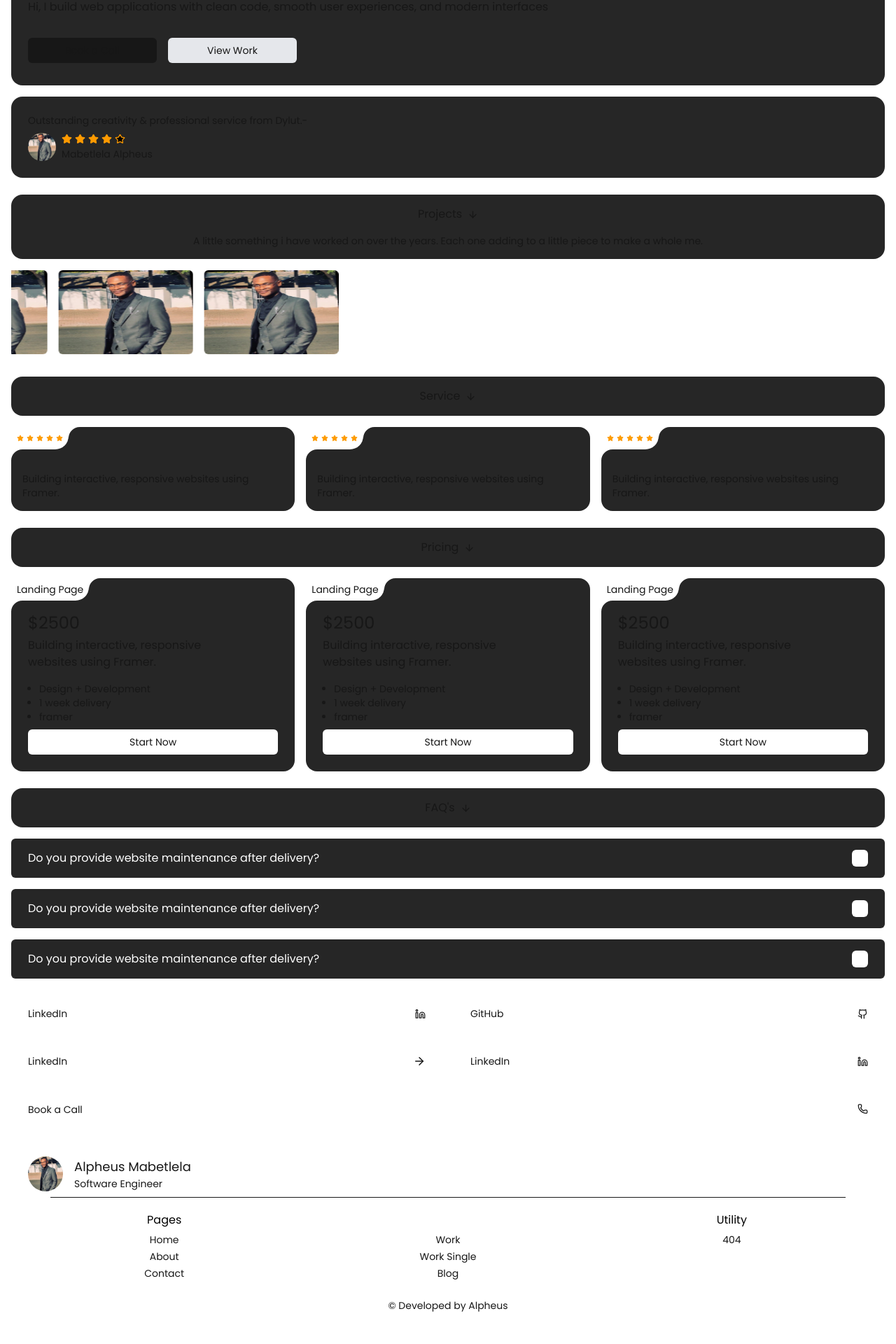
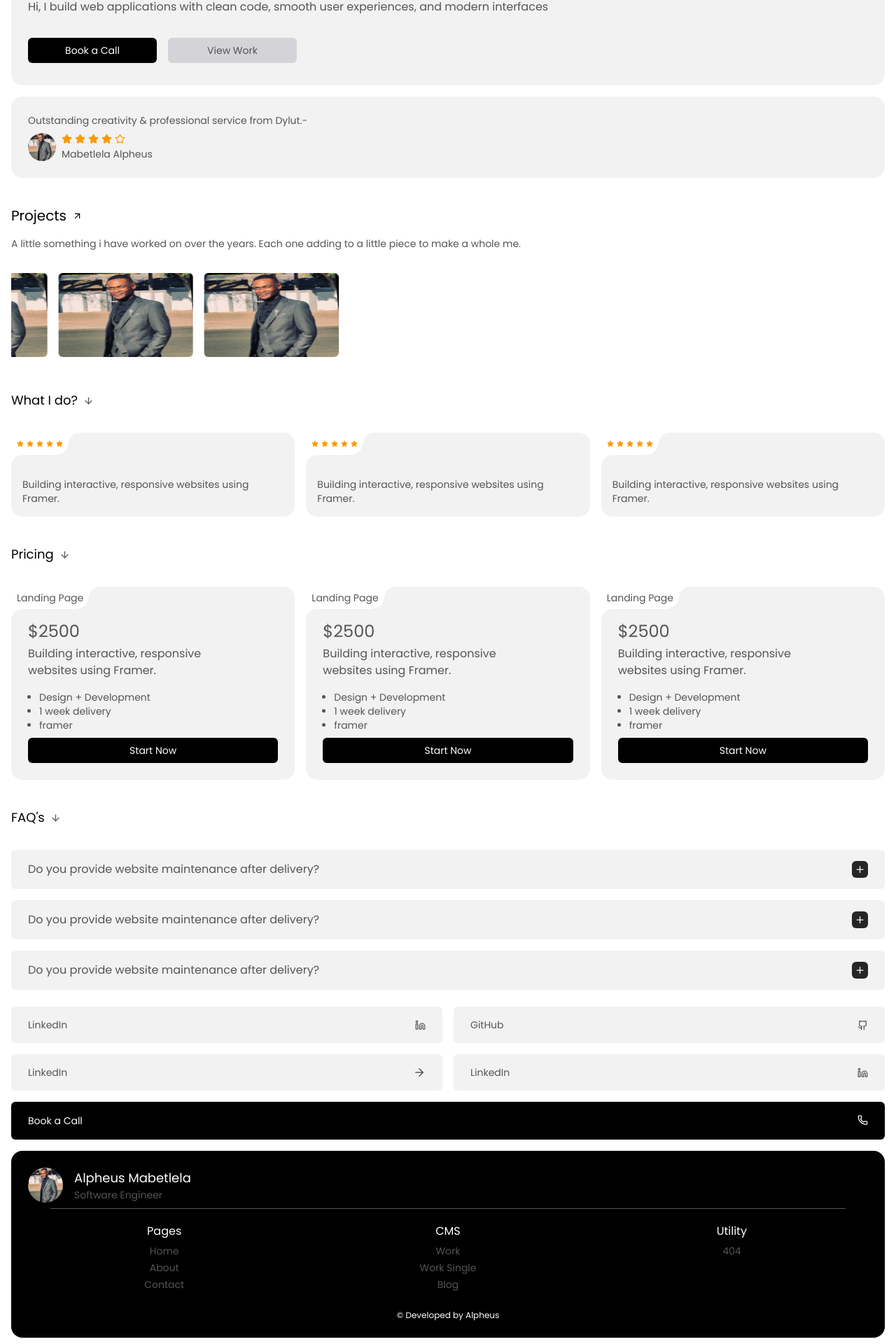
Before and after one commit to theCalculatar/v2.portfolio, a Next.js app: page / in a window 1280 px wide. Shown: the part 316-2236 px from the top of the page at 70% size. Built offline with nearby package versions, Linux system fonts and the light colour scheme.

Commit message:
fix dark mode for current ui, enhance UI

```diff
--- a/src/app/globals.css
+++ b/src/app/globals.css
@@ -3,24 +3,41 @@
 :root {
   --background: #ffffff;
   --foreground: #171717;
+  --card-background: #f2f2f2;
+  --font-primary: #000000;
+  --font-secondary: #555;
 }
 
 @theme inline {
   --color-background: var(--background);
   --color-foreground: var(--foreground);
+  --color-card-background: var(--card-background);
   --font-sans: var(--font-geist-sans);
   --font-mono: var(--font-geist-mono);
+  --font-primary: var(--font-primary);
+  --font-secondary: var(--font-secondary);
 }
 
 @media (prefers-color-scheme: dark) {
   :root {
     --background: #0a0a0a;
     --foreground: #ededed;
+    --card-background: var(--color-neutral-800);
+    --font-primary: #ffffff;
+    --font-secondary: var(--color-gray-200);
   }
 }
 
 body {
   background: var(--background);
-  color: var(--foreground);
+  color: var(--font-secondary);
   font-family: "Poppins", Helvetica, sans-serif;
 }
+
+h1,
+h2,
+h3,
+h4,
+h5 {
+  color: var(--font-primary);
+}
--- a/src/app/page.tsx
+++ b/src/app/page.tsx
@@ -13,7 +13,7 @@ export default function Home() {
       </div>
       <Hero />
 
-      <div className="flex flex-col p-6 mt-4 bg-neutral-800 rounded-2xl gap-2">
+      <div className="flex flex-col p-6 mt-4 bg-card-background rounded-2xl gap-2">
         <p className="text-sm">
           Outstanding creativity & professional service from Dylut.-
         </p>
@@ -53,24 +53,19 @@ export default function Home() {
                 width={15}
                 height={15}
               />
-              <Star
-                fill="amber-500"
-                className="text-amber-500"
-                width={15}
-                height={15}
-              />
+              <Star className="text-amber-500" width={15} height={15} />
             </div>
             <p className="text-sm">Mabetlela Alpheus</p>
           </div>
         </div>
       </div>
 
-      <div className="py-4 mt-6 rounded-2xl flex flex-col items-center justify-center gap-4 bg-neutral-800 text-center ">
-        <h2 className="text-center flex gap-2 place-items-center">
-          Projects <ArrowDown height={15} width={15} />
+      <div className="py-4 mt-6 rounded-2xl flex flex-col  gap-4 ">
+        <h2 className="flex gap-2 justify-start items-center text-xl">
+          Projects <ArrowDown height={15} width={15} className="-rotate-135" />
         </h2>
 
-        <p className="text-sm px-6 text-pretty">
+        <p className="text-sm text-pretty">
           A little something i have worked on over the years. Each one adding to
           a little piece to make a whole me.
         </p>
@@ -112,15 +107,18 @@ export default function Home() {
         `}</style>
       </div>
 
-      <div className="py-4 mt-4 rounded-2xl flex justify-center gap-2 bg-neutral-800 text-center items-center">
-        <h2>Service </h2>
+      <div className="py-4 mt-4 flex items-center gap-2 ">
+        <h2 className="text-lg">What I do? </h2>
         <ArrowDown height={15} width={15} />
       </div>
 
       <div className="flex gap-4 flex-col mt-4 md:flex-row">
         {[0, 1, 2].map((project, key) => {
           return (
-            <div className="bg-neutral-800 rounded-2xl md:max-w-1/3" key={key}>
+            <div
+              className="bg-card-background rounded-2xl md:max-w-1/3"
+              key={key}
+            >
               <RoundEdges className="px-2 bg-background" bl_1 tr_0>
                 <div className="flex gap-1">
                   <Star
@@ -163,8 +161,8 @@ export default function Home() {
         })}
       </div>
 
-      <div className="py-4 mt-6 rounded-2xl flex items-center justify-center gap-2 bg-neutral-800 text-center">
-        <h2>Pricing </h2>
+      <div className="py-4 mt-6 flex items-center gap-2">
+        <h2 className="text-lg">Pricing </h2>
         <ArrowDown height={15} width={15} />
       </div>
 
@@ -172,7 +170,7 @@ export default function Home() {
         {[0, 1, 3].map((key) => {
           return (
             <div
-              className="bg-neutral-800 rounded-2xl md:max-w-1/3 pb-6"
+              className="bg-card-background  rounded-2xl md:max-w-1/3 pb-6"
               key={key}
             >
               <RoundEdges className="px-2 bg-background" bl_1 tr_0>
@@ -194,7 +192,7 @@ export default function Home() {
 
               <a
                 href=""
-                className="py-2 mt-2 dark:text-black text-sm mx-6 bg-white rounded-md flex justify-center"
+                className="py-2 mt-2 text-white bg-black dark:text-black text-sm mx-6 dark:bg-white rounded-md flex justify-center"
               >
                 Start Now
               </a>
@@ -203,8 +201,8 @@ export default function Home() {
         })}
       </div>
 
-      <div className="py-4 mt-6 rounded-2xl flex justify-center gap-2 bg-neutral-800 text-center items-center">
-        <h2>FAQ&apos;s </h2>
+      <div className="py-4 mt-6 rounded-2xl flex gap-2 items-center">
+        <h2 className="text-lg">FAQ&apos;s </h2>
         <ArrowDown height={15} width={15} />
       </div>
 
@@ -212,20 +210,20 @@ export default function Home() {
         {[0, 1, 2].map((faq, index) => {
           return (
             <details
-              className="group faq bg-neutral-800 rounded-md text-white px-6 py-4"
+              className="group faq bg-card-background rounded-md px-6 py-4"
               key={index}
             >
               <summary className="flex justify-between items-center cursor-pointer list-none">
                 <h6>Do you provide website maintenance after delivery?</h6>
-                <div className="px-1 rounded-md bg-background">
+                <div className="px-1 rounded-md bg-neutral-800">
                   <Plus
                     width={15}
-                    className="transition-transform group-open:rotate-45"
+                    className="transition-transform group-open:rotate-45 text-white"
                   />
                 </div>
               </summary>
 
-              <div className="grid transition-all duration-300 ease-in-out group-open:opacity-100 group-open:scale-y-100 opacity-0 scale-y-0 origin-top text-sm dark:text-gray-300">
+              <div className="grid transition-all duration-300 ease-in-out group-open:opacity-100 group-open:scale-y-100 opacity-0 scale-y-0 origin-top text-sm">
                 <p className="mt-2">
                   While maintenance is not included in the packages, I can offer
                   ongoing support as an additional service.
--- a/src/components/Footer.tsx
+++ b/src/components/Footer.tsx
@@ -7,25 +7,25 @@ function Footer() {
   return (
     <div className="grid gap-4">
       <ul className="grid gap-4 grid-cols-1 sm:grid-cols-2 mt-6">
-        <li className="flex justify-between items-center px-6 py-4 rounded-md dark:bg-neutral-800">
+        <li className="flex justify-between items-center px-6 py-4 rounded-md bg-card-background">
           <a href="" className="text-sm">
             LinkedIn
           </a>
           <Linkedin width={15} height={15} />
         </li>
-        <li className="flex justify-between items-center px-6 py-4 rounded-md dark:bg-neutral-800">
+        <li className="flex justify-between items-center px-6 py-4 rounded-md bg-card-background">
           <a href="" className="text-sm">
             GitHub
           </a>
           <Github width={15} height={15} />
         </li>
-        <li className="flex justify-between items-center px-6 py-4 rounded-md dark:bg-neutral-800">
+        <li className="flex justify-between items-center px-6 py-4 rounded-md bg-card-background">
           <a href="" className="text-sm">
             LinkedIn
           </a>
           <ArrowRight width={18} height={18} />
         </li>
-        <li className="flex justify-between items-center px-6 py-4 rounded-md dark:bg-neutral-800">
+        <li className="flex justify-between items-center px-6 py-4 rounded-md bg-card-background">
           <a href="" className="text-sm">
             LinkedIn
           </a>
@@ -35,7 +35,7 @@ function Footer() {
 
       <a
         href=""
-        className="text-sm px-6 py-4 rounded-md flex justify-between items-center dark:bg-white dark:text-black"
+        className="text-sm px-6 py-4 rounded-md flex justify-between items-center bg-black text-white dark:bg-white dark:text-black"
       >
         <p>Book a Call</p>
         <TextFlip>
@@ -46,7 +46,7 @@ function Footer() {
         </TextFlip>
       </a>
 
-      <div className="p-6 dark:bg-white rounded-2xl dark:text-neutral-600">
+      <div className="p-6 bg-black dark:bg-white rounded-2xl dark:text-neutral-600">
         <div className="flex gap-4 items-center">
           <Image
             src={"/images/lee.jpeg"}
@@ -56,7 +56,9 @@ function Footer() {
             className="rounded-full"
           />
           <div className="flex flex-col ">
-            <p className="text-lg">Alpheus Mabetlela</p>
+            <h6 className="text-lg text-white dark:text-black">
+              Alpheus Mabetlela
+            </h6>
             <p className="text-sm">Software Engineer</p>
           </div>
         </div>
@@ -65,7 +67,7 @@ function Footer() {
 
         <div className="mt-4 grid gap-4 sm:grid-cols-3 sm:text-start">
           <ul className="text-center">
-            <h6 className="my-1 text-black">Pages</h6>
+            <h6 className="my-1 text-white dark:text-black">Pages</h6>
             <li>
               <a href="" className="text-sm">
                 Home
@@ -103,7 +105,7 @@ function Footer() {
           </ul>
 
           <ul className="text-center">
-            <h6 className="my-1 text-black">Utility</h6>
+            <h6 className="my-1 dark:text-black text-white">Utility</h6>
             <li>
               <a href="" className="text-sm">
                 404
@@ -111,7 +113,9 @@ function Footer() {
             </li>
           </ul>
         </div>
-        <p className="text-center text-sm mt-6">&copy; Developed by Alpheus</p>
+        <p className="text-center mt-6 text-white dark:text-black w-full text-xs">
+          &copy; Developed by Alpheus
+        </p>
       </div>
     </div>
   );
--- a/src/components/Hero.tsx
+++ b/src/components/Hero.tsx
@@ -3,7 +3,7 @@ import React from "react";
 
 function Hero() {
   return (
-    <div className="w-full bg-neutral-800 pt-32 px-6  pb-8 rounded-2xl">
+    <div className="w-full bg-card-background pt-32 px-6  pb-8 rounded-2xl">
       <div className="flex gap-4 items-center">
         <Image
           src={"/images/lee.jpeg"}
@@ -12,8 +12,8 @@ function Hero() {
           alt="my portrait"
           className="rounded-full"
         />
-        <div className="flex flex-col ">
-          <p className="text-lg">Alpheus Mabetlela</p>
+        <div className="flex flex-col">
+          <h6 className="text-lg text-black dark:text-white">Alpheus Mabetlela</h6>
           <p className="text-sm">Software Engineer</p>
         </div>
       </div>
@@ -30,17 +30,19 @@ function Hero() {
       <div className="mt-8 flex gap-4 max-w-sm text-center">
         <a
           href=""
-          className="py-2 px-4 dark:bg-white bg-neutral-900 dark:text-black rounded-md text-sm w-full"
+          className="py-2 px-4 text-white dark:bg-white bg-black dark:text-black rounded-md text-sm w-full"
         >
           Book a Call
         </a>
         <a
           href=""
-          className="py-2 px-4 rounded-md text-sm bg dark:bg-neutral-950 bg-gray-200 w-full"
+          className="py-2 px-4 rounded-md text-sm bg dark:bg-neutral-950 bg-zinc-300 w-full"
         >
           View Work
         </a>
       </div>
+
+
     </div>
   );
 }
```
